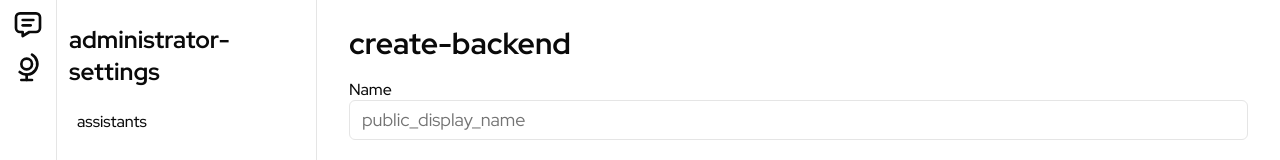
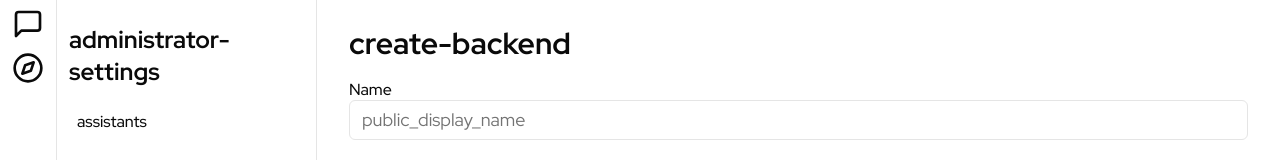
Before and after one commit to logicleai/logicle, a Next.js app in the folder logicle/: page /admin/backends/create in a window 1280 px wide. Shown: the top 160 px of the page. Built offline with nearby package versions, Linux system fonts and the light colour scheme; no server answers; what i18next-resources-to-backend, node-cache would draw is missing.

Commit message:
Change icons

```diff
--- a/logicle/app/layouts/MainLayout.tsx
+++ b/logicle/app/layouts/MainLayout.tsx
@@ -1,9 +1,10 @@
 'use client'
 import { AppMenu } from '@/components/app/app-menu'
-import { IconGlobe, IconMenu2, IconMessage } from '@tabler/icons-react'
+import { IconMenu2 } from '@tabler/icons-react'
 import Link from 'next/link'
 import React, { useEffect, useState } from 'react'
 import * as Dialog from '@radix-ui/react-dialog'
+import { MessageSquare, Compass } from 'lucide-react';
 
 export interface Props {
   leftBar?: JSX.Element
@@ -50,10 +51,10 @@ export const MainLayout: React.FC<Props> = ({ leftBar, rightBar, children }) =>
             </Button>
           )}
           <Link href="/chat">
-            <IconMessage size={32}></IconMessage>
+            <MessageSquare size={32}></MessageSquare>
           </Link>
           <Link href="/chat/select_assistant">
-            <IconGlobe size={32}></IconGlobe>
+            <Compass size={32}></Compass>
           </Link>
         </div>
         <div>
```
